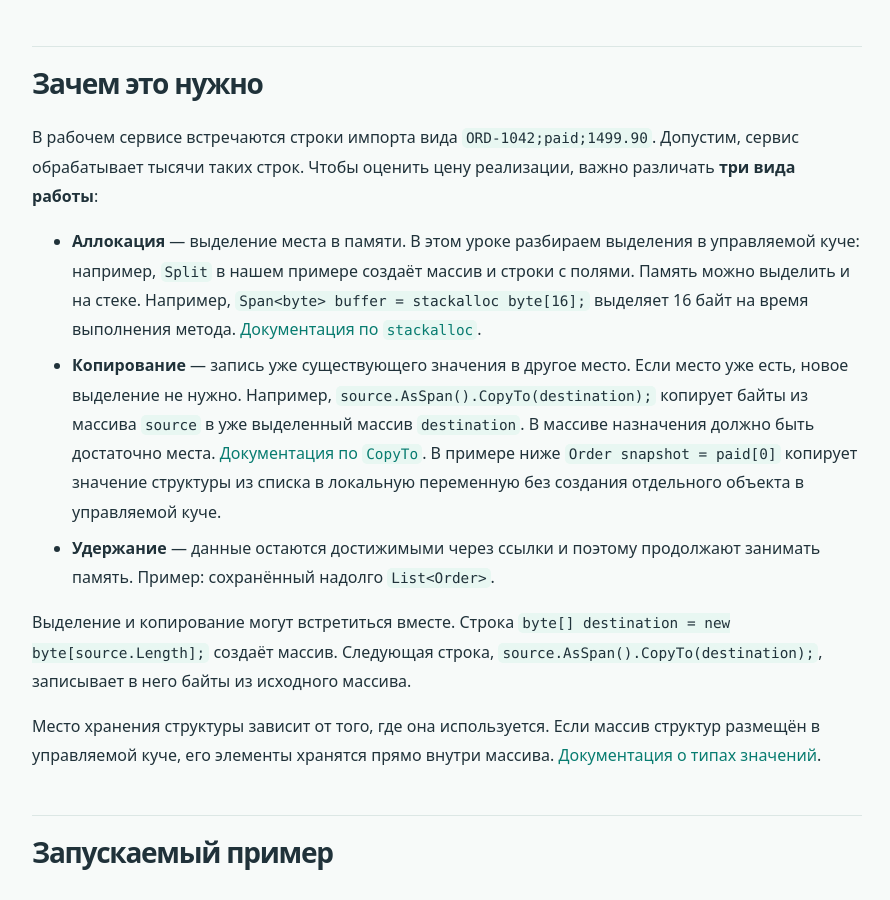
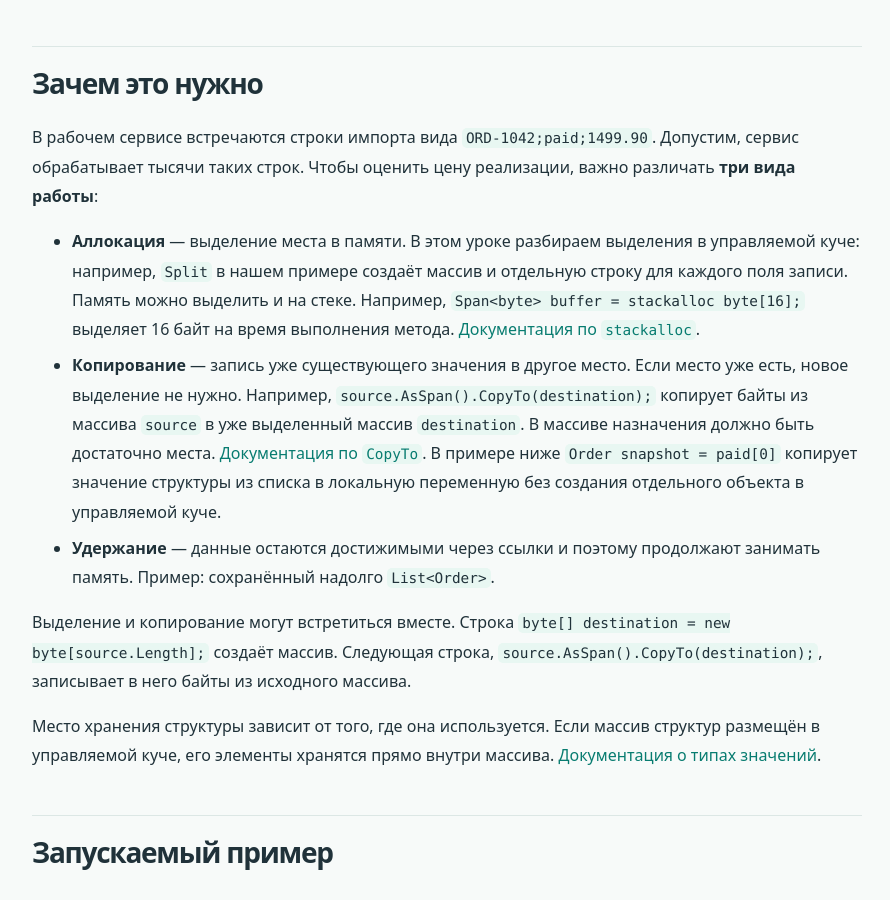
Before and after one commit to boyarincev/dotnet-courses, a Jekyll site: the page built from _memory_lessons/001-allocations-copies-retention.md, in a window 1280 px wide and 900 px high, scrolled down 550 px. Shown: the whole window, without its empty margins (98-988 px from the left). Built offline with Jekyll 4.4.1, drawn with Linux system fonts in a browser that asks for light colours.

Commit message:
Clarify what Split allocates in the memory lesson

```diff
--- a/_memory_lessons/001-allocations-copies-retention.md
+++ b/_memory_lessons/001-allocations-copies-retention.md
@@ -15,7 +15,7 @@ browser_runtime: '10'
 
 В рабочем сервисе встречаются строки импорта вида `ORD-1042;paid;1499.90`. Допустим, сервис обрабатывает тысячи таких строк. Чтобы оценить цену реализации, важно различать **три вида работы**:
 
-- **Аллокация** — выделение места в памяти. В этом уроке разбираем выделения в управляемой куче: например, `Split` в нашем примере создаёт массив и строки с полями. Память можно выделить и на стеке. Например, `Span<byte> buffer = stackalloc byte[16];` выделяет 16 байт на время выполнения метода. [Документация по `stackalloc`](https://learn.microsoft.com/dotnet/csharp/language-reference/operators/stackalloc).
+- **Аллокация** — выделение места в памяти. В этом уроке разбираем выделения в управляемой куче: например, `Split` в нашем примере создаёт массив и отдельную строку для каждого поля записи. Память можно выделить и на стеке. Например, `Span<byte> buffer = stackalloc byte[16];` выделяет 16 байт на время выполнения метода. [Документация по `stackalloc`](https://learn.microsoft.com/dotnet/csharp/language-reference/operators/stackalloc).
 - **Копирование** — запись уже существующего значения в другое место. Если место уже есть, новое выделение не нужно. Например, `source.AsSpan().CopyTo(destination);` копирует байты из массива `source` в уже выделенный массив `destination`. В массиве назначения должно быть достаточно места. [Документация по `CopyTo`](https://learn.microsoft.com/en-us/dotnet/api/system.span-1.copyto?view=net-6.0). В примере ниже `Order snapshot = paid[0]` копирует значение структуры из списка в локальную переменную без создания отдельного объекта в управляемой куче.
 - **Удержание** — данные остаются достижимыми через ссылки и поэтому продолжают занимать память. Пример: сохранённый надолго `List<Order>`.
 
```
